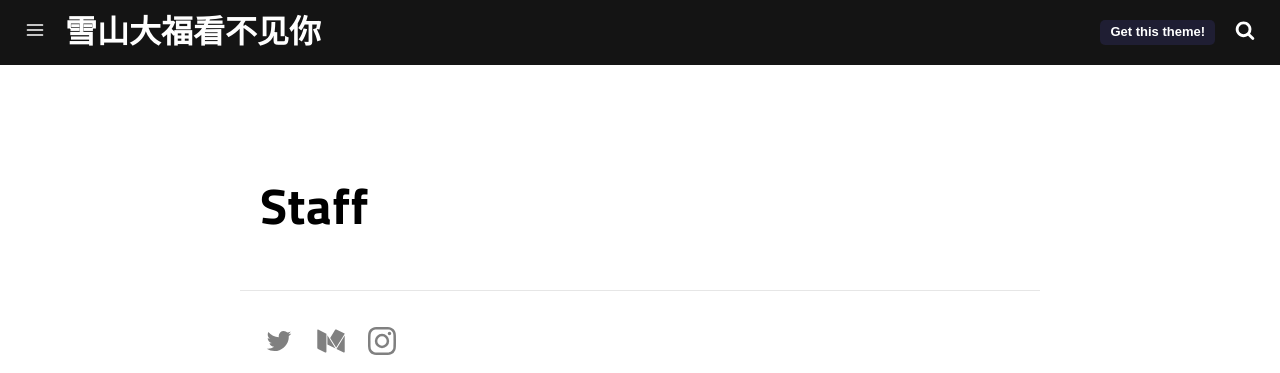
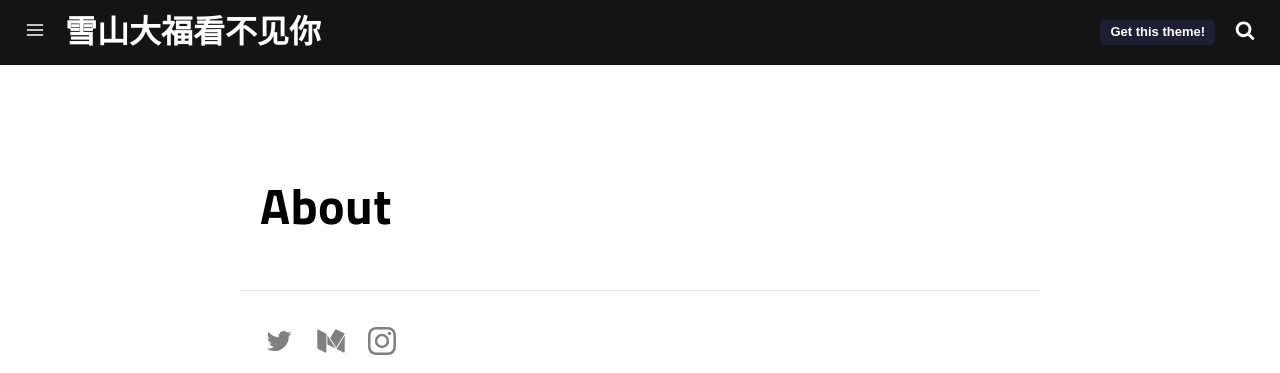
Before and after one commit to XiaoruiYIN/XiaoruiYIN.github.io, a Jekyll site: the page built from about.html, in a window 1280 px wide. Shown: the top 373 px of the page. Built offline with Jekyll 4.4.1, drawn with Linux system fonts in a browser that asks for light colours; a script that is not in the unit is left out.

Commit message:
Update and rename staff.html to about.html

```diff
--- a/staff.html
+++ b/about.html
@@ -1,11 +1,11 @@
 ---
 layout: page
-title: Staff
-description: Meet our team.
-permalink: /staff/
+title: About
+description:
+permalink: /about/
 ---
 
-<h1>Staff</h1>
+<h1>About</h1>
 
 <div class="staff">
   {% for author in site.authors %}
```
